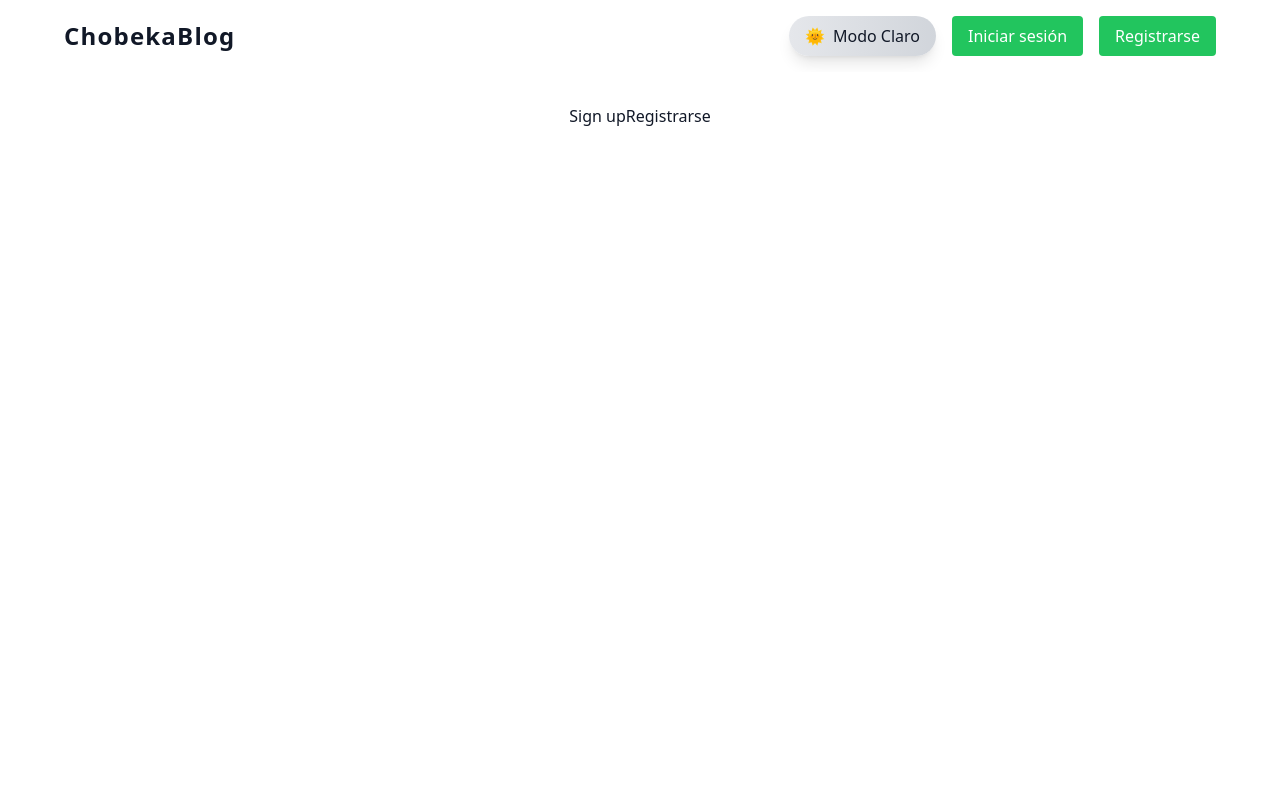
After one commit to edwardperxz/chobeka-blog, a Django app: page /signup/ in a window 1280 px wide. The commit adds this page. Run offline with Django 5.2, Linux system fonts and the light colour scheme; some libraries are stand-ins or nearby versions.

Commit message:
Register system

```diff
--- /dev/null
+++ b/blogapp/forms.py
@@ -0,0 +1,10 @@
+from django import forms
+from django.contrib.auth.forms import UserCreationForm
+from django.contrib.auth.models import User
+
+class UserRegisterForm(UserCreationForm):
+    email = forms.EmailField(required=True)
+
+    class Meta:
+        model = User
+        fields = ['username', 'email', 'password']
--- a/blogapp/templates/blogapp/base.html
+++ b/blogapp/templates/blogapp/base.html
@@ -55,12 +55,14 @@
           <span id="theme-icon" class="transition-transform duration-500 transform">🌞</span>
           <span id="theme-label" class="transition-opacity duration-500 ease-in-out">Modo Claro</span>
         </button>
+
         {% if not request.path == '/login/' %}
           {% if user.is_authenticated %}
             <a href="{% url 'blogapp:add_blog' %}" class="bg-blue-500 hover:bg-blue-600 text-white dark:bg-blue-600 dark:hover:bg-blue-700 dark:text-white font-medium py-2 px-4 rounded transition-all duration-500 ease-in-out">New Blog</a>
             <a href="{% url 'blogapp:logout' %}" class="bg-red-500 hover:bg-red-600 text-white dark:bg-red-600 dark:hover:bg-red-700 font-medium py-2 px-4 rounded transition-all duration-500 ease-in-out">Cerrar sesión</a>
           {% else %}
             <a href="{% url 'blogapp:login' %}" class="bg-green-500 hover:bg-green-600 text-white dark:bg-green-600 dark:hover:bg-green-700 font-medium py-2 px-4 rounded transition-all duration-500 ease-in-out">Iniciar sesión</a>
+            <a href="{% url 'blogapp:sign_up' %}" class="bg-green-500 hover:bg-green-600 text-white dark:bg-green-600 dark:hover:bg-green-700 font-medium py-2 px-4 rounded transition-all duration-500 ease-in-out">Registrarse</a>
           {% endif %}
         {% endif %}
       </div>
--- /dev/null
+++ b/blogapp/templates/blogapp/register.html
@@ -0,0 +1,7 @@
+{% extends 'base.html' %}
+{% block content %}
+<main class="flex-grow flex items-center justify-center">
+  <h2>Sign up</h2>
+    <button type="submit">Registrarse</button>
+</main>
+{% endblock %}
--- a/blogapp/urls.py
+++ b/blogapp/urls.py
@@ -1,10 +1,13 @@
-from django.urls import path
-from .views import BlogListView, BlogDetailView, ReviewCreateView, CommentCreateView, BlogCreateView, login_view, logout_view
+from django.contrib.auth import views as auth_views
+from django.urls import path, include
+from .views import BlogListView, BlogDetailView, ReviewCreateView, CommentCreateView, BlogCreateView, login_view, logout_view, sign_up
 
 app_name = 'blogapp'
 
 
 urlpatterns = [
+    path('accounts/', include('django.contrib.auth.urls')),
+    path('signup/', sign_up, name = 'sign_up'),
     path('', BlogListView.as_view(), name='blog_list'),
     path('login/', login_view, name='login'),
     path('logout/', logout_view, name='logout'),
--- a/blogapp/views.py
+++ b/blogapp/views.py
@@ -1,6 +1,7 @@
 from django.contrib.auth.mixins import LoginRequiredMixin
 from django.shortcuts import render, redirect
 from django.contrib.auth import authenticate, login, logout
+from .forms import UserRegisterForm
 from django.contrib import messages
 from django.views.generic import ListView, DetailView, CreateView
 from django.urls import reverse_lazy
@@ -74,3 +75,14 @@ def login_view(request):
 def logout_view(request):
     logout(request)
     return redirect('blogapp:blog_list')
+
+def sign_up(request):
+    if request.method == 'POST':
+        form = UserRegisterForm(request.POST)
+        if form.is_valid():
+            user = form.save()
+            login(request,user)
+            return redirect('blogapp:blog_list')
+    else:
+        form = UserRegisterForm()
+    return render(request, 'blogapp/register.html', {'form':form})
```
